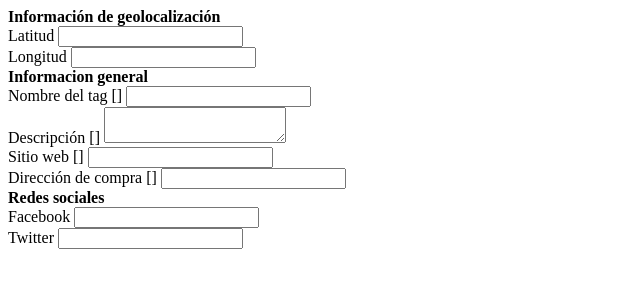
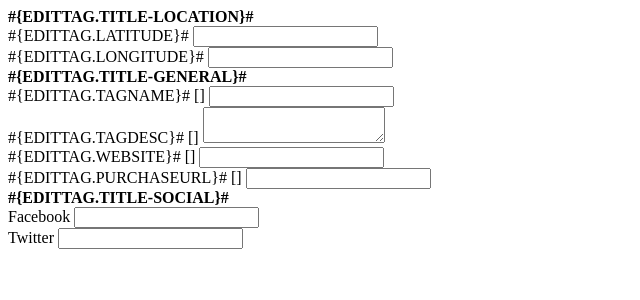
Before and after one commit to IllutioAR/GeoDisplay-MVC, a PHP site: page /edittag/form.php in a window 1280 px wide. Shown: the top 300 px of the page, without its empty margins (0-640 px from the left). Run offline with PHP 8.4, Linux system fonts and the light colour scheme; data that the repository does not hold is empty.

Commit message:
Multiidioma en sección de edición de tags.

```diff
--- a/app/views/default/modules/edittag/form.php
+++ b/app/views/default/modules/edittag/form.php
@@ -4,17 +4,17 @@
 			<div class="col-xs-12 col-md-6">
 				<div class="seccion">
 					<div class="titulo">
-						<strong>Información de geolocalización</strong>
+						<strong>#{EDITTAG.TITLE-LOCATION}#</strong>
 					</div>
 					<div id="map"></div>
 					<div class="form">
 						<div class="row">
 							<div class="col-xs-6">
-								<label for="latitude">Latitud <i class="fa fa-asterisk"></i></label>
+								<label for="latitude">#{EDITTAG.LATITUDE}# <i class="fa fa-asterisk"></i></label>
 								<input name="latitude" type="text" class="form-control" id="latitude" value="<?= $tag['latitude'] ?>">
 							</div>
 							<div class="col-xs-6">
-								<label for="longitude">Longitud <i class="fa fa-asterisk"></i></label>
+								<label for="longitude">#{EDITTAG.LONGITUDE}# <i class="fa fa-asterisk"></i></label>
 								<input name="longitude" type="text" class="form-control" id="longitude" value="<?= $tag['longitude'] ?>">
 							</div>
 						</div>
@@ -24,38 +24,38 @@
 			<div class="col-xs-12 col-md-6">
 				<div class="seccion">
 					<div class="titulo">
-						<strong>Informacion general</strong>
+						<strong>#{EDITTAG.TITLE-GENERAL}#</strong>
 					</div>
 					<div class="form">
 						<div class="row">
 							<div class="col-xs-6">
 								<input type="hidden" name="id" value="<?= $tag['id'] ?>">
 								<label for="name">
-									Nombre del tag
+									#{EDITTAG.TAGNAME}#
 									<i class="fa fa-asterisk"></i>
-									[<i class="fa fa-question" data-toggle="tooltip" data-placement="top" title="Pon un nombre al lugar que quieres etiquetar."></i>]
+									[<i class="fa fa-question" data-toggle="tooltip" data-placement="top" title="#{EDITTAG.TAGNAME-TOOTIP}#"></i>]
 								</label>
 								<input name="name" type="text" class="form-control" id="name" value="<?= $tag['name'] ?>">
 							</div>
 							<div class="col-xs-6">
 								<label for="description">
-									Descripción
+									#{EDITTAG.TAGDESC}#
 									<i class="fa fa-asterisk"></i>
-									[<i class="fa fa-question" data-toggle="tooltip" data-placement="top" title="Agrega una breve descripción de este lugar."></i>]
+									[<i class="fa fa-question" data-toggle="tooltip" data-placement="top" title="#{EDITTAG.TAGDESC-TOOLTIP}#"></i>]
 								</label>
 								<textarea name="description" class="form-control" rows="2" id="description"><?= $tag['description'] ?></textarea>
 							</div>
 							<div class="col-xs-6">
 								<label for="url">
-									Sitio web
-									[<i class="fa fa-question" data-toggle="tooltip" data-placement="top" title="Dirección a tu sitio web."></i>]
+									#{EDITTAG.WEBSITE}#
+									[<i class="fa fa-question" data-toggle="tooltip" data-placement="top" title="#{EDITTAG.WEBSITE-TOOLTIP}#"></i>]
 								</label>
 								<input name="url" type="text" class="form-control" id="url" value="<?= $tag['url'] ?>">
 							</div>
 							<div class="col-xs-6">
 								<label for="purchase_url">
-									Dirección de compra
-									[<i class="fa fa-question" data-toggle="tooltip" data-placement="top" title="Dirección para comprar un producto o servicio."></i>]
+									#{EDITTAG.PURCHASEURL}#
+									[<i class="fa fa-question" data-toggle="tooltip" data-placement="top" title="#{EDITTAG.PURCHASEURL-TOOLTIP}#"></i>]
 								</label>
 								<input name="purchase_url" type="text" class="form-control" id="purchase_url" value="<?= $tag['url_purchase'] ?>">
 							</div>
@@ -64,7 +64,7 @@
 				</div>
 				<div class="seccion">
 					<div class="titulo">
-						<strong>Redes sociales</strong>
+						<strong>#{EDITTAG.TITLE-SOCIAL}#</strong>
 					</div>
 					<div class="form">
 						<div class="row">
@@ -85,35 +85,17 @@
 			<div class="col-xs-12 col-md-4">
 				<div class="seccion">
 					<div class="titulo">
-						<strong>Imagen</strong>
+						<strong>#{EDITTAG.TITLE-IMAGE}#</strong>
 						<i class="fa fa-asterisk"></i>
+						<!--
 						<?php
 							if( isset($tag['image_path']) )
 								echo '<i id="close-image-select" type="image" class="fa fa-times fa-lg pull-right close-icon"></i>';
 						?>
+						-->
 					</div>
 					<?php
-						if( !isset($tag['image_path']) ):
-					?>
-					<div id="image-field">
-						<div class="form" id="multimedia">
-							<div class="row" id="multimedia-image" style="margin-bottom:0">
-								<div class="col-xs-12">
-									<input name="image" id="image" type="file" style="display:none">
-									<button id="btn-image" class="btn btn-default">
-										<i class="fa fa-laptop"></i>
-										Seleccionar desde equipo
-									</button>
-									<button id="btn-image-cloud" class="btn btn-default">
-										<i class="fa fa-cloud"></i>
-										Seleccionar de multimedia
-									</button>
-								</div>
-							</div>
-						</div>
-					</div>
-					<?php
-						else:
+						if( isset($tag['image_path']) ):
 					?>
 					<div id="image-field">
 						<div class="form" id="multimedia">
@@ -131,39 +113,38 @@
 					<?php
 						endif;
 					?>
+					<div id="image-field">
+						<div class="form" id="multimedia">
+							<div class="row" id="multimedia-image" style="margin-bottom:0">
+								<div class="col-xs-12">
+									<input name="image" id="image" type="file" style="display:none">
+									<button id="btn-image" class="btn btn-default">
+										<i class="fa fa-laptop"></i>
+										#{EDITTAG.UPLOAD-PC}#
+									</button>
+									<button id="btn-image-cloud" class="btn btn-default">
+										<i class="fa fa-cloud"></i>
+										#{EDITTAG.UPLOAD-CLOUD}#
+									</button>
+								</div>
+							</div>
+						</div>
+					</div>
 				</div>
 			</div>
 			<div class="col-xs-12 col-md-4">
 				<div class="seccion">
 					<div class="titulo">
-						<strong>Video</strong>
+						<strong>#{EDITTAG.TITLE-VIDEO}#</strong>
+						<!--
 						<?php
 							if( isset($tag['video_path']) )
 								echo '<i id="close-video-select" type="video" class="fa fa-times fa-lg pull-right close-icon"></i>';
 						?>
+						-->
 					</div>
 					<?php
-						if( !isset($tag['video_path']) ):
-					?>
-					<div id="video-field">
-						<div class="form" id="multimedia">
-							<div class="row" id="multimedia-video" style="margin-bottom:0">
-								<div class="col-xs-12">
-									<input name="video" id="video" type="file" style="display:none">
-									<button id="btn-video" class="btn btn-default">
-										<i class="fa fa-laptop"></i>
-										Seleccionar desde equipo
-									</button>
-									<button id="btn-video-cloud" class="btn btn-default">
-										<i class="fa fa-cloud"></i>
-										Seleccionar de multimedia
-									</button>
-								</div>
-							</div>
-						</div>
-					</div>
-					<?php
-						else:
+						if( isset($tag['video_path']) ):
 					?>
 					<div id="video-field">
 						<div class="form" id="multimedia">
@@ -173,7 +154,7 @@
 										<div class="preview-container">
 											<video class="video-preview" controls>
 												<source src="<?= 'media/'.$tag['video_path'] ?>" type="video/mp4">
-												Tu navegador no tiene soporte para HTML5.
+												#{EDITTAG.BROWSER-SUPPORT}#
 											</video>
 										</div>
 									</div>
@@ -184,39 +165,38 @@
 					<?php
 						endif;
 					?>
+					<div id="video-field">
+						<div class="form" id="multimedia">
+							<div class="row" id="multimedia-video" style="margin-bottom:0">
+								<div class="col-xs-12">
+									<input name="video" id="video" type="file" style="display:none">
+									<button id="btn-video" class="btn btn-default">
+										<i class="fa fa-laptop"></i>
+										#{EDITTAG.UPLOAD-PC}#
+									</button>
+									<button id="btn-video-cloud" class="btn btn-default">
+										<i class="fa fa-cloud"></i>
+										#{EDITTAG.UPLOAD-CLOUD}#
+									</button>
+								</div>
+							</div>
+						</div>
+					</div>
 				</div>
 			</div>
 			<div class="col-xs-12 col-md-4">
 				<div class="seccion">
 					<div class="titulo">
-						<strong>Audio</strong>
+						<strong>#{EDITTAG.TITLE-VIDEO}#</strong>
+						<!--
 						<?php
 							if( isset($tag['audio_path']) )
 								echo '<i id="close-audio-select" type="audio" class="fa fa-times fa-lg pull-right close-icon"></i>';
 						?>
+						-->
 					</div>
 					<?php
-						if( !isset($tag['audio_path']) ):
-					?>
-					<div id="audio-field">
-						<div class="form" id="multimedia">
-							<div class="row" id="multimedia-audio" style="margin-bottom:0">
-								<div class="col-xs-12">
-									<input name="audio" id="audio" type="file" style="display:none">
-									<button id="btn-audio" class="btn btn-default">
-										<i class="fa fa-laptop"></i>
-										Seleccionar desde equipo
-									</button>
-									<button id="btn-audio-cloud" class="btn btn-default">
-										<i class="fa fa-cloud"></i>
-										Seleccionar de multimedia
-									</button>
-								</div>
-							</div>
-						</div>
-					</div>
-					<?php
-						else:
+						if( isset($tag['audio_path']) ):
 					?>
 					<div id="audio-field">
 						<div class="form" id="multimedia">
@@ -226,7 +206,7 @@
 										<div class="preview-container">
 											<audio class="audio-preview" controls>
 												<source src="<?= 'media/'.$tag['audio_path'] ?>" type="audio/mpeg">
-												Tu navegador no tiene soporte para HTML5.
+												#{EDITTAG.BROWSER-SUPPORT}#
 											</audio>
 										</div>
 									</div>
@@ -237,6 +217,23 @@
 					<?php
 						endif;
 					?>
+					<div id="audio-field">
+						<div class="form" id="multimedia">
+							<div class="row" id="multimedia-audio" style="margin-bottom:0">
+								<div class="col-xs-12">
+									<input name="audio" id="audio" type="file" style="display:none">
+									<button id="btn-audio" class="btn btn-default">
+										<i class="fa fa-laptop"></i>
+										#{EDITTAG.UPLOAD-PC}#
+									</button>
+									<button id="btn-audio-cloud" class="btn btn-default">
+										<i class="fa fa-cloud"></i>
+										#{EDITTAG.UPLOAD-CLOUD}#
+									</button>
+								</div>
+							</div>
+						</div>
+					</div>
 				</div>
 			</div>
 		</div>
--- a/app/views/default/modules/edittag/menu.php
+++ b/app/views/default/modules/edittag/menu.php
@@ -4,7 +4,7 @@
 		    <li>
 		    	<a id="back">
 		    		<i class="fa fa-arrow-left"></i>
-		    		Atrás
+		    		#{EDITTAG.BACK}#
 		    	</a>
 		    </li>
 		</ul>
@@ -12,12 +12,12 @@
 			<li id="save" style="display:none">
 				<a href="#" class="green">
 		    		<i class="fa fa-check"></i>
-		    		Guardar
+		    		#{EDITTAG.SAVE}#
 		    	</a>
 			</li>
 		    <li id="next">
 		    	<a href="#" class="green">
-		    		Siguiente
+		    		#{EDITTAG.NEXT}#
 		    		<i class="fa fa-arrow-right"></i>
 		    	</a>
 		    </li>
```
Also changed, not shown: app/language/language.json (+32 -4 lines).
